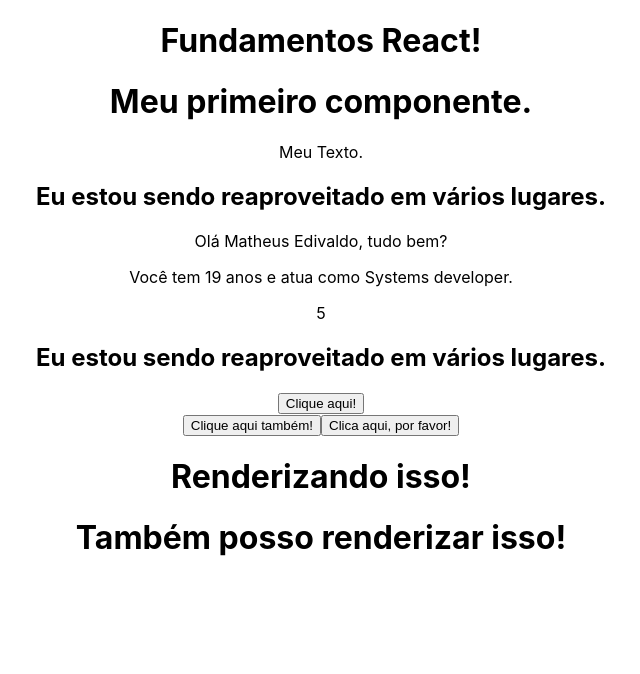
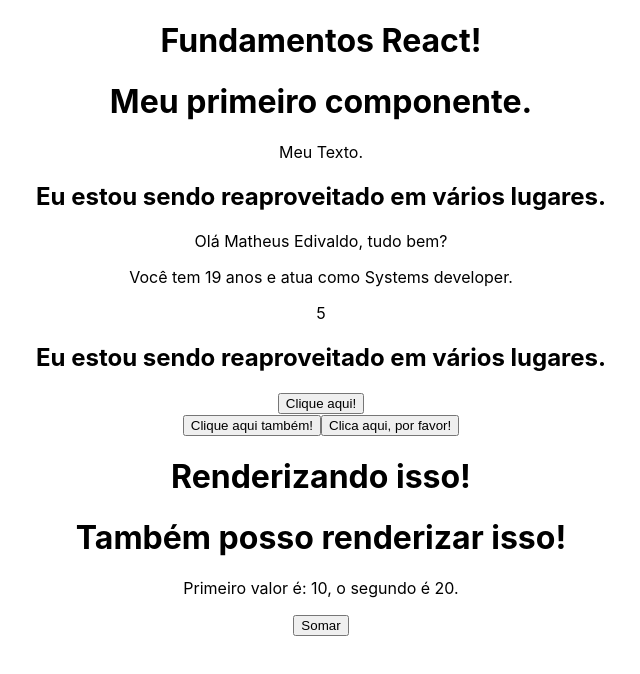
Before and after one commit to matheusedivaldo/react-studies, a React (Create React App) app in the folder 2_FUNDAMENTOS/fundamentos/: page / in a window 1280 px wide. Shown: the top 674 px of the page, without its empty margins (319-959 px from the left). Built offline with nearby package versions, Linux system fonts and the light colour scheme.

Commit message:
Desafio 2

```diff
--- a/2_FUNDAMENTOS/fundamentos/src/App.js
+++ b/2_FUNDAMENTOS/fundamentos/src/App.js
@@ -3,6 +3,7 @@
 import TemplateExpressions from "./components/TemplateExpressions";
 import MyComponent from "./components/MyCOmponent";
 import Events from "./components/Events";
+import Challenge from "./components/Challenge";
 
 //Styles
 import "./App.css";
@@ -15,6 +16,7 @@
       <TemplateExpressions />
       <MyComponent />
       <Events />
+      <Challenge />
     </div>
   );
 }
--- /dev/null
+++ b/2_FUNDAMENTOS/fundamentos/src/components/Challenge.jsx
@@ -0,0 +1,14 @@
+const Challenge = () => {
+
+    const valorA = 10;
+    const valorB = 20;
+
+    return (
+        <div>
+            <p>Primeiro valor é: {valorA}, o segundo é {valorB}.</p>
+            <button onClick={() => { console.log(valorA + valorB); }}>Somar</button>
+        </div>
+    )
+}
+
+export default Challenge;
--- a/2_FUNDAMENTOS/fundamentos/src/index.css
+++ b/2_FUNDAMENTOS/fundamentos/src/index.css
@@ -1,13 +1,14 @@
 body {
   margin: 0;
-  font-family: -apple-system, BlinkMacSystemFont, 'Segoe UI', 'Roboto', 'Oxygen',
-    'Ubuntu', 'Cantarell', 'Fira Sans', 'Droid Sans', 'Helvetica Neue',
+  font-family: -apple-system, BlinkMacSystemFont, "Segoe UI", "Roboto", "Oxygen",
+    "Ubuntu", "Cantarell", "Fira Sans", "Droid Sans", "Helvetica Neue",
     sans-serif;
   -webkit-font-smoothing: antialiased;
   -moz-osx-font-smoothing: grayscale;
+  margin-bottom: 500px;
 }
 
 code {
-  font-family: source-code-pro, Menlo, Monaco, Consolas, 'Courier New',
+  font-family: source-code-pro, Menlo, Monaco, Consolas, "Courier New",
     monospace;
 }
```
